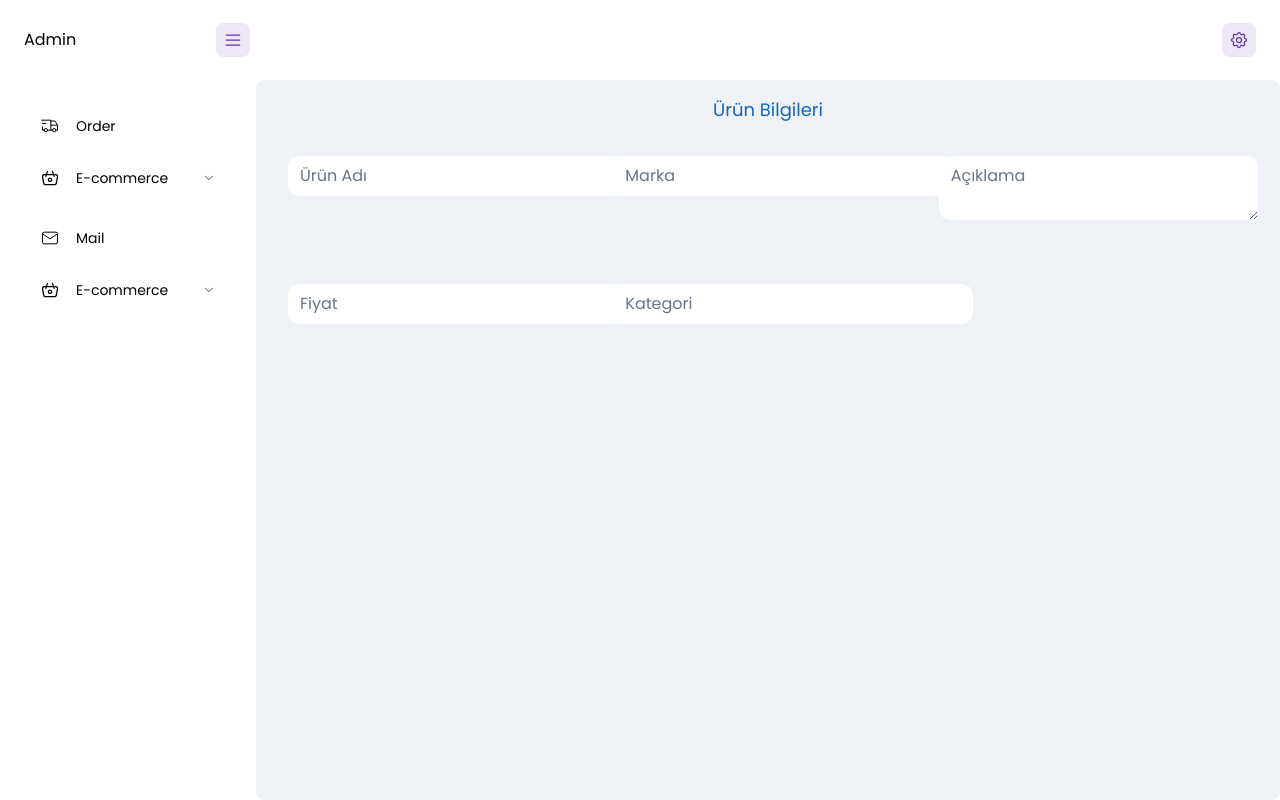
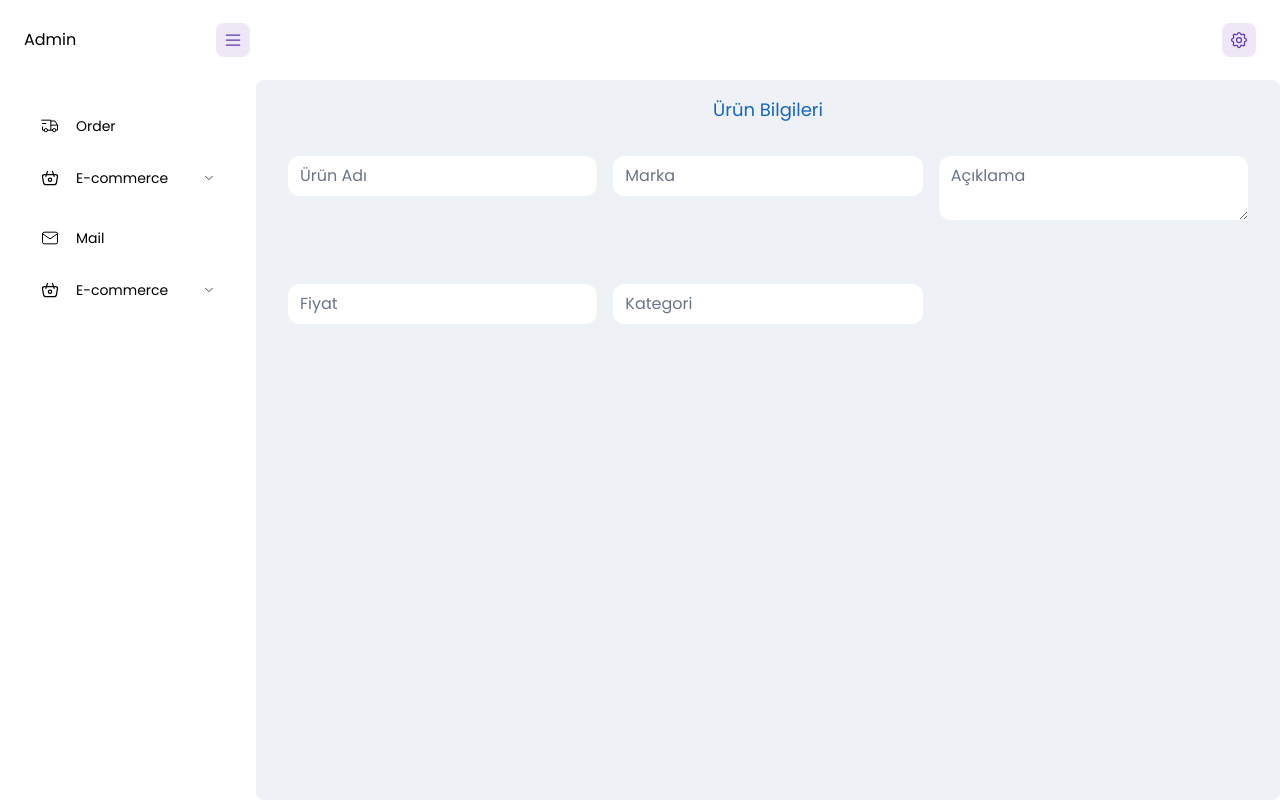
Before and after one commit to AliKarabulut/next-shop, a Next.js app: page /admin/dashboard/new-product in a window 1280 px wide. Built offline with nearby package versions, Linux system fonts and the light colour scheme.

Commit message:
Refactor form layout and input components

```diff
--- a/src/app/(admin)/admin/dashboard/new-product/page.tsx
+++ b/src/app/(admin)/admin/dashboard/new-product/page.tsx
@@ -48,21 +48,11 @@ const NewProduct = () => {
       <form action="" onSubmit={submitHandler}>
         <div className="w-full">
           <h3 className="text-admin-primary-800 text-lg text-center mb-8">Ürün Bilgileri</h3>
-          <div className="grid grid-cols-3 gap-x-4 gap-y-16">
-            <div>
+          <div className="grid grid-cols-1 md:grid-cols-2 xl:grid-cols-3 gap-x-4 gap-y-16">
             <Input label="Ürün Adı" type="text" name="name" onChange={stateHandler} />
-            </div>
-            <div>
             <Input label="Marka" type="text" name="brand" onChange={stateHandler} />
-            </div>
-            <div>
             <TextArea label="Açıklama" name="description" onChange={stateHandler} />
-            </div>
-            <div>
             <Input label="Fiyat" type="number" name="price" onChange={stateHandler} />
-            </div>
-            <div>
-              <div>
             <AsyncInput
               fetchFunction={getCategories}
               postFunction={addCategory}
@@ -73,8 +63,6 @@ const NewProduct = () => {
             />
           </div>
         </div>
-          </div>
-        </div>
       </form>
     </main>
   );
--- a/src/ui/input/async-input.tsx
+++ b/src/ui/input/async-input.tsx
@@ -81,8 +81,8 @@ const AsyncInput = ({ label, name, onChange, fetchFunction, postFunction }: Inpu
   };
 
   return (
-    <div className="w-fit" ref={inputRef}>
-      <div className="relative w-fit flex items-center">
+    <div ref={inputRef}>
+      <div className="relative flex items-center">
         <label
           htmlFor={name}
           className={`absolute text-admin-grey-500 transition-all ${open || inputValue ? "-top-5 text-xs " : "pl-3 text-base top-2"}`}
@@ -96,7 +96,7 @@ const AsyncInput = ({ label, name, onChange, fetchFunction, postFunction }: Inpu
           value={inputValue}
           onChange={handleChange}
           onClick={clickHandler}
-          className={`rounded-xl pl-3 pr-8 py-2 outline-none hover:shadow-md shadow-admin-secondary-dark transition-all text-base capitalize focus:shadow-md ${
+          className={`rounded-xl w-full pl-3 pr-8 py-2 outline-none hover:shadow-md shadow-admin-secondary-dark transition-all text-base capitalize focus:shadow-md ${
             open ? "cursor-text" : "cursor-pointer"
           }`}
           style={{ caretColor: "#697586" }}
--- a/src/ui/input/input.tsx
+++ b/src/ui/input/input.tsx
@@ -37,8 +37,7 @@ const Input = ({ label, name, onChange, type = "text" }: InputProps) => {
   };
 
   return (
-    <div className="w-fit" ref={inputRef}>
-      <div className="relative w-fit gap-2 flex items-center">
+    <div className="relative" ref={inputRef}>
       <label
         htmlFor={name}
         className={`absolute text-admin-grey-500 transition-all ${open || inputValue ? "-top-5 text-xs " : "pl-3 text-base top-2"}`}
@@ -51,14 +50,13 @@ const Input = ({ label, name, onChange, type = "text" }: InputProps) => {
         id={name}
         onChange={handleChange}
         onClick={clickHandler}
-          className={`rounded-xl px-3 py-2 outline-none hover:shadow-md shadow-admin-secondary-dark transition-all text-base capitalize focus:shadow-md ${
+        className={`rounded-xl w-full px-3 py-2 outline-none hover:shadow-md shadow-admin-secondary-dark transition-all text-base capitalize focus:shadow-md ${
           open ? "cursor-text" : "cursor-pointer"
         }`}
         style={{ caretColor: "#697586" }}
         autoComplete="off"
       />
     </div>
-    </div>
   );
 };
 
--- a/src/ui/input/textarea.tsx
+++ b/src/ui/input/textarea.tsx
@@ -36,8 +36,7 @@ const TextArea = ({ label, name, onChange }: TextAreaProps) => {
   };
 
   return (
-    <div className="w-fit" ref={textAreaRef}>
-      <div className="relative w-fit gap-2 flex items-center">
+    <div className="relative flex items-center" ref={textAreaRef}>
       <label
         htmlFor={name}
         className={`absolute text-admin-grey-500 transition-all ${open || textAreaValue ? "-top-5 text-xs " : "pl-3 text-base top-2"}`}
@@ -49,14 +48,13 @@ const TextArea = ({ label, name, onChange }: TextAreaProps) => {
         id={name}
         onChange={handleChange}
         onClick={clickHandler}
-          className={`rounded-xl px-3 py-2 outline-none hover:shadow-md shadow-admin-secondary-dark transition-all text-base capitalize focus:shadow-md ${
+        className={`rounded-xl px-3 w-full py-2 outline-none hover:shadow-md shadow-admin-secondary-dark transition-all text-base capitalize focus:shadow-md ${
           open ? "cursor-text" : "cursor-pointer"
         }`}
         style={{ caretColor: "#697586" }}
         autoComplete="off"
       />
     </div>
-    </div>
   );
 };
 
```
Lines whose indentation alone changed are shown as unchanged.
